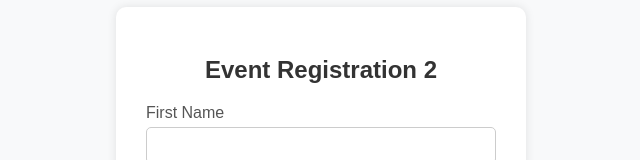
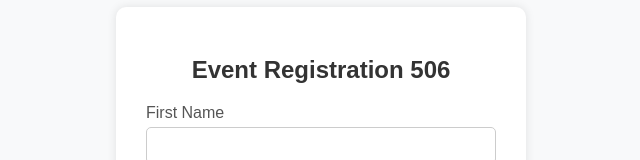
Before and after one commit to sri0013/newrepo, a plain HTML site: page index.html in a window 1280 px wide. Shown: the part 154-314 px from the top of the page, without its empty margins (319-959 px from the left). Drawn offline with Linux system fonts and the light colour scheme.

Commit message:
update alt

```diff
--- a/index.html
+++ b/index.html
@@ -76,7 +76,7 @@
 
     <div class="form-container">
         <form id="registrationForm">
-            <h2>Event Registration 2</h2>
+            <h2>Event Registration 506</h2>
 
             <div class="inputbox">
                 <label for="firstName">First Name</label>
```
